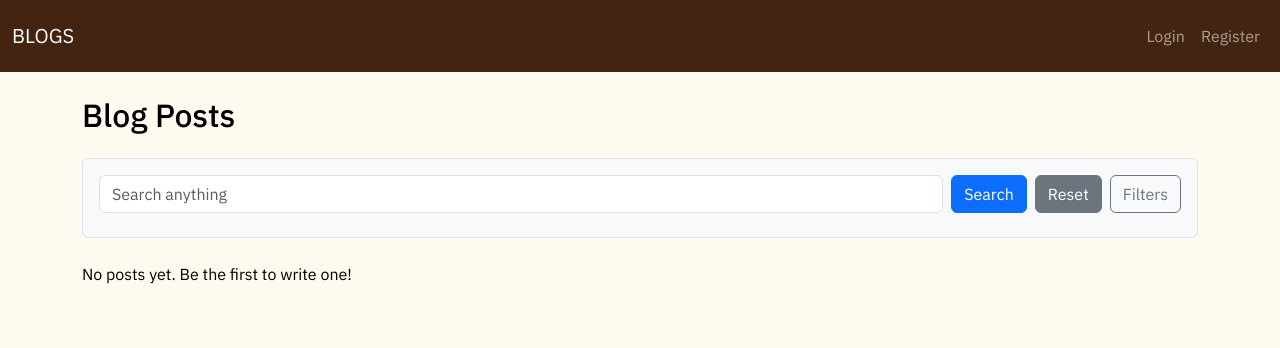
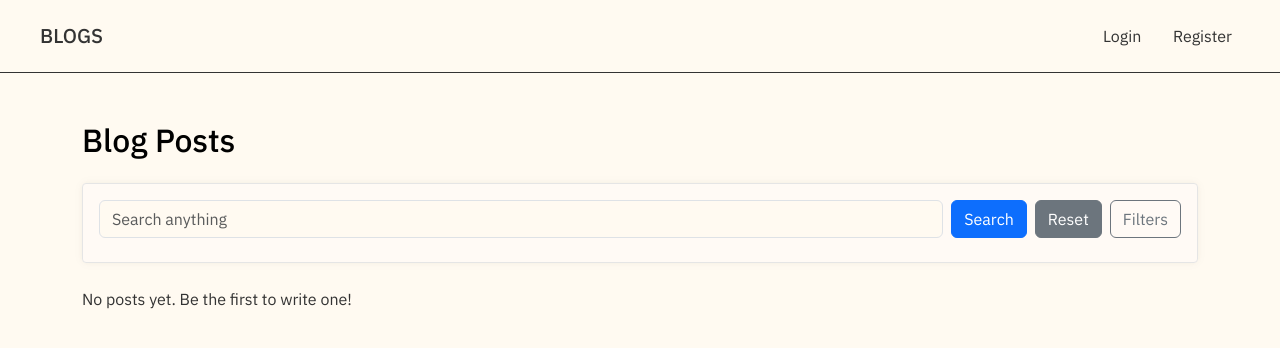
Before and after one commit to Fatima-NW/Blogging-Platform, a Django app: page /posts/ in a window 1280 px wide. Shown: the top 348 px of the page. Run offline with Django 5.2, Linux system fonts and the light colour scheme; data that the repository does not hold is empty; parts of the project's set-up code (start-up, migrations or seed data) failed here and were passed over.

Commit message:
Refined card styling, fixed color issues, and unified light theme visuals

```diff
--- a/templates/base.html
+++ b/templates/base.html
@@ -21,9 +21,9 @@ Features:
 
 <body>
     <!-- Navigation bar -->
-    <nav class="navbar navbar-expand-lg navbar-dark bg-black sticky-top py-3 mb-4">
+    <nav class="navbar navbar-expand-lg navbar-light custom-nav sticky-top py-3 mb-5">
         <div class="container-fluid">
-            <a class="navbar-brand" href="{% url 'home' %}">BLOGS</a>
+            <strong><a class="navbar-brand" href="{% url 'home' %}">BLOGS</a></strong>
 
             <!-- Toggler button for small screens -->
             <button class="navbar-toggler" type="button" data-bs-toggle="collapse" data-bs-target="#navbarNav"
@@ -73,16 +73,38 @@ Features:
         body {
             font-family: 'IBM Plex Sans', sans-serif;
             font-weight: lighter;
-            color:#000000 ;
-            background-color: #FFFAF0;
+            color: #333333;
+            background-color: #FFFAF1;
         }
 
         h1, h2, h3, h4, h5, h6, strong, b {
             font-weight: 500;
+            color: #000000;
         }
 
-        .bg-black {
-            background-color: #432411 !important;
+        /* Navbar */
+        .custom-nav {
+            background-color: #FFFAF1 !important;
+            border-bottom: 1px solid #333333;
+        }
+
+        .custom-nav .container-fluid {
+            padding-left: 2.5rem;
+            padding-right: 2.5rem;
+        }
+
+        .navbar-brand, .nav-link {
+            color: #333333 !important;
+            min-width: 70px;
+        }
+
+        .navbar-nav .nav-link:hover {
+            font-weight: 500;
+        }
+
+        .navbar-toggler, .navbar-toggler:focus {
+            border: none;
+            box-shadow: none;
         }
     </style>
 
--- a/templates/posts/post_list.html
+++ b/templates/posts/post_list.html
@@ -25,7 +25,7 @@ Features:
     {% endif %}
 
     <!-- Filter Form -->
-    <form method="get" class="mb-4 p-3 border rounded bg-light">
+    <form method="get" class="mb-4 p-3 bg-light filter">
 
         <!-- General Search -->
         <div class="d-flex align-items-center mb-2">
@@ -118,6 +118,57 @@ Features:
             overflow: hidden;
             text-overflow: ellipsis;
         }
+
+        /* Filter section*/
+        .filter {
+            background-color: #FFFAF5 !important;
+        }
+
+        form {
+            border: 1px solid #e5e5e5;
+            border-radius: 0.25rem;
+            padding: 1rem;
+            filter: drop-shadow(0 0 3px rgba(67,36,17,0.05))
+                    drop-shadow(0 0 6px rgba(67,36,17,0.02));
+        }
+
+        form input {
+            background-color: #FFFAF1 !important;
+            border-radius: 0;
+            border: 1px solid #8f8f8f;
+        }
+
+        /* Individual posts */
+        .list-group-item {
+            background-color: #FFFAF1;
+            border: 1px solid #e5e5e5;
+            padding: 1.5rem;
+            transition: transform 0.2s ease, drop-shadow 0.2s ease;
+            filter: drop-shadow(0 0 3px rgba(67,36,17,0.05))
+                    drop-shadow(0 0 6px rgba(67,36,17,0.02));
+        }
+
+        .list-group-item:hover {
+            background-color: #FFFAF5;
+            transform: scale(1.005);
+            filter: drop-shadow(0 0px 6px rgba(67,36,17,0.1));
+            box-shadow: 0 0 3px rgba(67,36,17,0.05);
+        }
+
+        /* Pagination */
+        .pagination .page-link {
+            background-color: #FFFAF1;
+            color: #333333;
+            filter: drop-shadow(0 0 3px rgba(67,36,17,0.05))
+                    drop-shadow(0 0 6px rgba(67,36,17,0.02));
+        }
+
+        .pagination .page-item.active .page-link,
+        .pagination .page-link:hover {
+            background-color: #333333;
+            color: #FFFAF1;
+            border-color: #333333;
+        }
     </style>
 
 {% endblock %}
```
Also changed, not shown: templates/home.html (+10 -8 lines), templates/posts/post_confirm_delete.html (+11 -1 lines), templates/posts/post_creation_form.html (+14 -9 lines), templates/users/login.html (+14 -9 lines), templates/users/register.html (+14 -9 lines).
